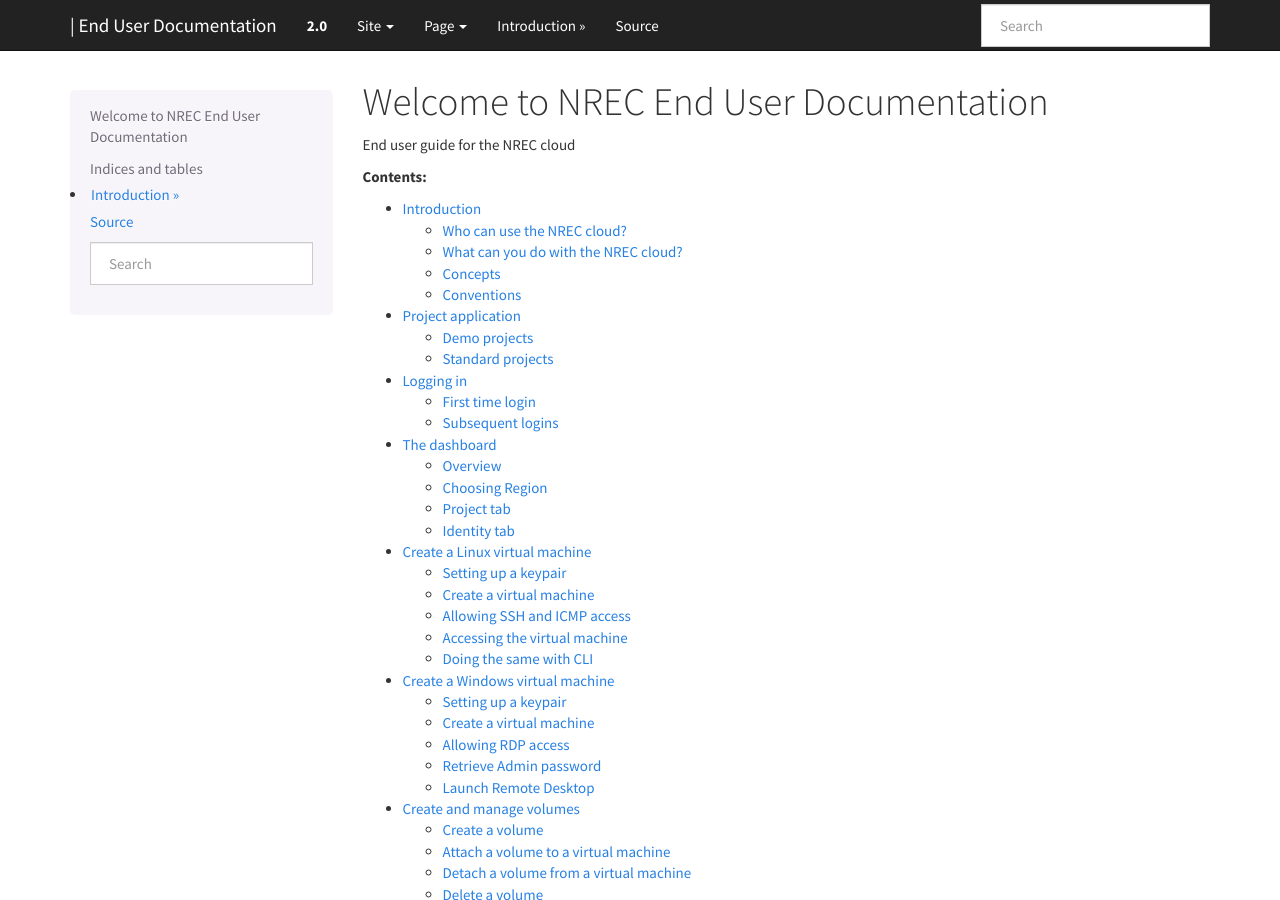
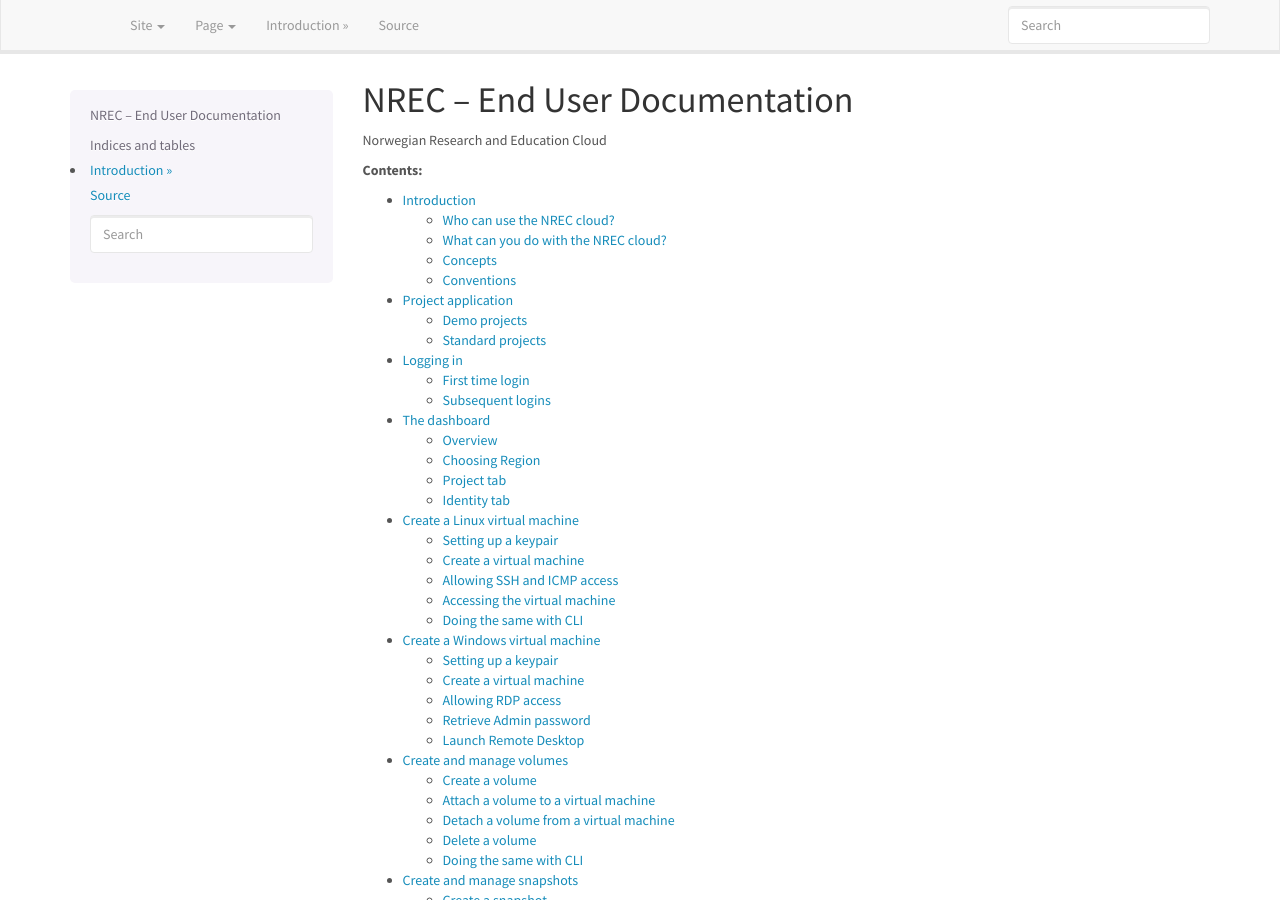
Before and after one commit to norcams/docs-enduser, a Sphinx documentation site: the page built from docs/index.rst, in a window 1280 px wide and 900 px high. Built offline with Sphinx 7.4.7, drawn with Linux system fonts in a browser that asks for light colours; pages that are not in the unit, such as notebooks, are missing from menus; some of the changed text lies outside the part shown.

Commit message:
redesign

```diff
--- a/docs/conf.py
+++ b/docs/conf.py
@@ -1,7 +1,7 @@
 # -*- coding: utf-8 -*-
 #
-# NREC end user documentation documentation build configuration file, created by
-# sphinx-quickstart on Mon Oct 31 16:04:17 2016.
+# NREC end user documentation documentation build configuration file,
+# created by sphinx-quickstart.
 #
 # This file is execfile()d with the current directory set to its
 # containing dir.
@@ -54,8 +54,8 @@ source_suffix = '.rst'
 master_doc = 'index'
 
 # General information about the project.
-project = u' | End User Documentation'
-copyright = u'2019, NREC'
+project = u' '
+copyright = u'2020, NREC'
 author = u'NREC team'
 
 # The version info for the project you're documenting, acts as replacement for
@@ -64,17 +64,16 @@ author = u'NREC team'
 #
 # The short X.Y version.
 #version = u'1.0'
-version = u'2.0'
+
 # The full version, including alpha/beta/rc tags.
 #release = u'1.0'
-release = u'2.0'
 
 # The language for content autogenerated by Sphinx. Refer to documentation
 # for a list of supported languages.
 #
 # This is also used if you do content translation via gettext catalogs.
 # Usually you set "language" from the command line for these cases.
-language = None
+#language = None
 
 # There are two options for replacing |today|: either, you set today to some
 # non-false value, then it is used:
@@ -124,7 +123,8 @@ html_theme = 'bootstrap'
 # further.  For a list of options available for each theme, see the
 # documentation.
 html_theme_options = {
-    'bootswatch_theme': "cosmo",
+    'bootswatch_theme': "lumen",
+    'bootstrap_version': "3",
 }
 
 # Add any paths that contain custom themes here, relative to this directory.
@@ -145,7 +145,7 @@ html_logo = "logo.png"
 # The name of an image file (within the static path) to use as favicon of the
 # docs.  This file should be a Windows icon file (.ico) being 16x16 or 32x32
 # pixels large.
-#html_favicon = None
+html_favicon = "favicon.ico"
 
 # Add any paths that contain custom static files (such as style sheets) here,
 # relative to this directory. They are copied after the builtin static files,
@@ -185,10 +185,10 @@ html_static_path = ['_static']
 #html_show_sourcelink = True
 
 # If true, "Created using Sphinx" is shown in the HTML footer. Default is True.
-#html_show_sphinx = True
+html_show_sphinx = False
 
 # If true, "(C) Copyright ..." is shown in the HTML footer. Default is True.
-#html_show_copyright = True
+html_show_copyright = True
 
 # If true, an OpenSearch description file will be output, and all pages will
 # contain a <link> tag referring to it.  The value of this option must be the
@@ -213,7 +213,7 @@ html_static_path = ['_static']
 #html_search_scorer = 'scorer.js'
 
 # Output file base name for HTML help builder.
-htmlhelp_basename = 'NRECenduserdocumentationdoc'
+htmlhelp_basename = 'UH-IaaSenduserdocumentationdoc'
 
 # -- Options for LaTeX output ---------------------------------------------
 
@@ -222,7 +222,7 @@ latex_elements = {
 #'papersize': 'letterpaper',
 
 # The font size ('10pt', '11pt' or '12pt').
-#'pointsize': '10pt',
+'pointsize': '11pt',
 
 # Additional stuff for the LaTeX preamble.
 #'preamble': '',
@@ -235,8 +235,8 @@ latex_elements = {
 # (source start file, target name, title,
 #  author, documentclass [howto, manual, or own class]).
 latex_documents = [
-    (master_doc, 'NRECenduserdocumentation.tex', u'NREC end user documentation Documentation',
-     u'NREC team', 'manual'),
+    (master_doc, 'UH-IaaSenduserdocumentation.tex', u'UH-IaaS end user documentation Documentation',
+     u'UH-IaaS team', 'manual'),
 ]
 
 # The name of an image file (relative to this directory) to place at the top of
@@ -265,7 +265,7 @@ latex_documents = [
 # One entry per manual page. List of tuples
 # (source start file, name, description, authors, manual section).
 man_pages = [
-    (master_doc, 'nrecenduserdocumentation', u'NREC end user documentation Documentation',
+    (master_doc, 'uh-iaasenduserdocumentation', u'UH-IaaS end user documentation Documentation',
      [author], 1)
 ]
 
@@ -279,8 +279,8 @@ man_pages = [
 # (source start file, target name, title, author,
 #  dir menu entry, description, category)
 texinfo_documents = [
-    (master_doc, 'NRECenduserdocumentation', u'NREC end user documentation Documentation',
-     author, 'NRECenduserdocumentation', 'One line description of project.',
+    (master_doc, 'UH-IaaSenduserdocumentation', u'UH-IaaS end user documentation Documentation',
+     author, 'UH-IaaSenduserdocumentation', 'One line description of project.',
      'Miscellaneous'),
 ]
 
--- a/docs/index.rst
+++ b/docs/index.rst
@@ -3,12 +3,12 @@
    You can adapt this file completely to your liking, but it should at least
    contain the root `toctree` directive.
 
-Welcome to NREC End User Documentation
+NREC – End User Documentation
 =========================================
 
 .. _IPv6 issues: http://docs.nrec.no/en/latest/fix-ipv6.html
 
-End user guide for the NREC cloud
+Norwegian Research and Education Cloud
 
 **Contents:**
 
```
Also changed, not shown: docs/favicon.ico (added), docs/logo.png.
